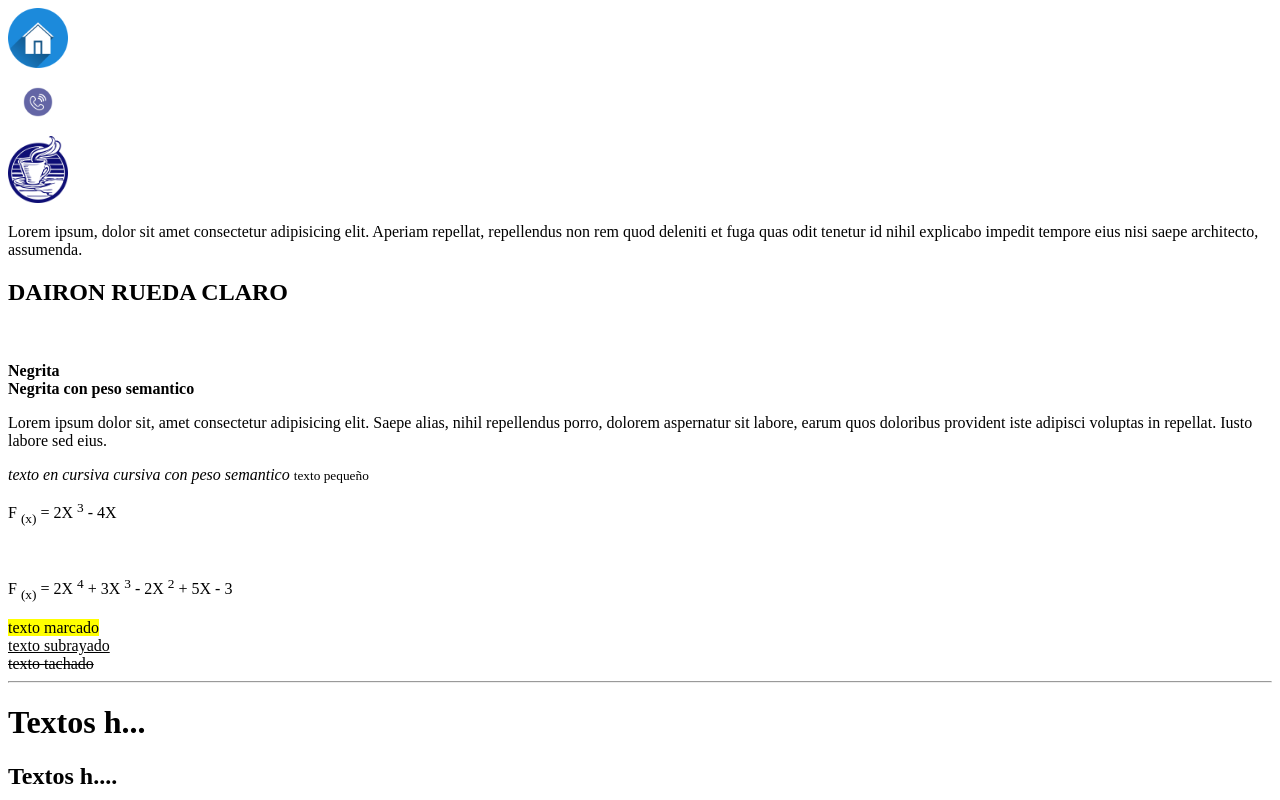
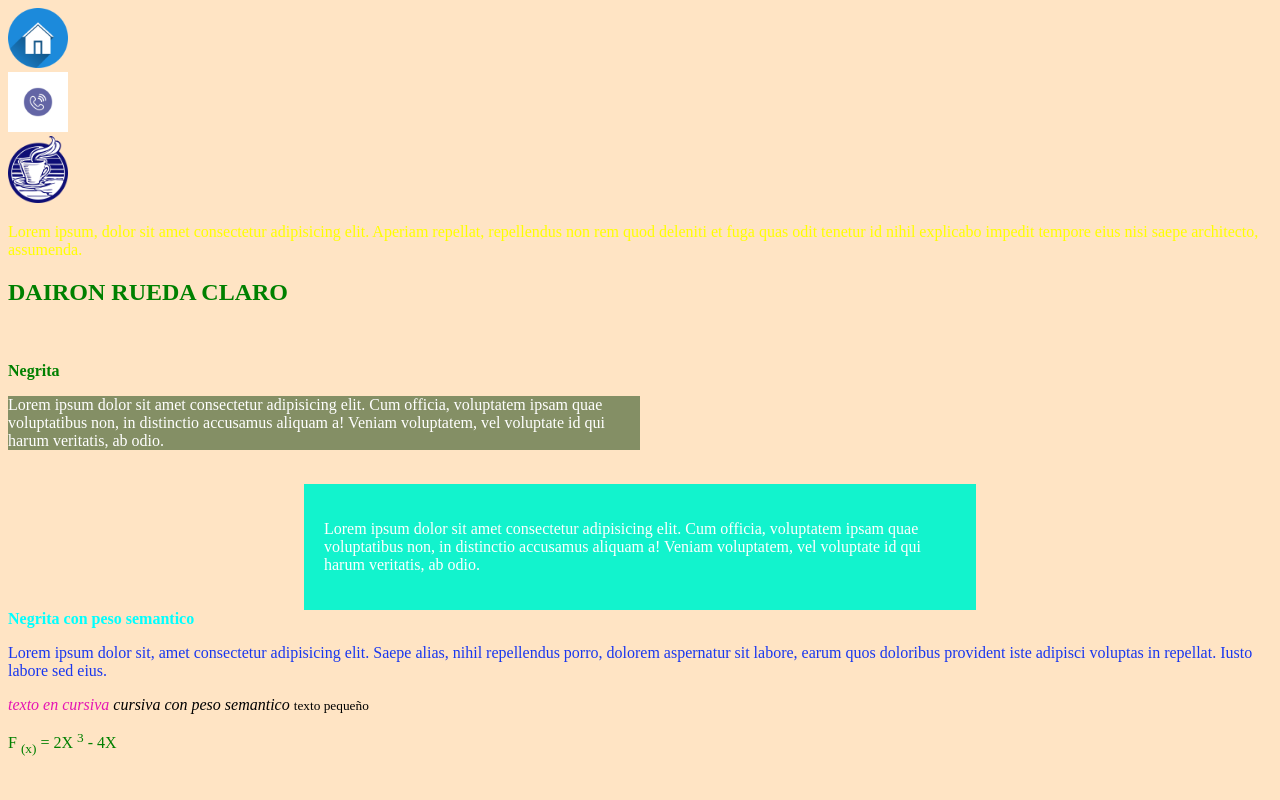
Before and after one commit to DaironRueda/miPrimerRepositorio, a plain HTML site: page index.html in a window 1280 px wide. Shown: the top 800 px of the page. Drawn offline with Linux system fonts and the light colour scheme.

Commit message:
Ultima actualizacion 05-03-2025

```diff
--- /dev/null
+++ b/css/style.css
@@ -0,0 +1,35 @@
+/* esto es un comentario de una o varias líneas */
+body{
+	background-color: bisque;
+}
+
+.hDiferente{
+
+	color: green;
+}
+.negritaSemantica{
+	color: aqua;
+}
+/*colores*/
+/*Nombre de colores*/
+
+/*Código Hexadecimal*/
+.pDairon{
+	color: #1937EF;
+}
+.colorRGB{
+	color: rgb(229, 21, 179);
+}
+
+.divRGBA{
+	width: 50%;
+	background-color: rgba(11, 60, 8, 0.5);
+}
+.divHSL{
+
+	width: 50%;
+	background-color: hsl(170, 90%, 51%);
+	padding: 20px;
+	margin-top: 50px;
+	margin:auto;
+}
--- a/index.html
+++ b/index.html
@@ -4,6 +4,17 @@
 	<meta charset="UTF-8">
 	<meta name="viewport" content="width=device-width, initial-scale=1.0">
 	<title>pagina principal</title>
+
+<!-- style embebido -->
+	<style>
+		p {
+			/*	aplicar colores al texto		*/
+			color:yellow ;
+		}
+	</style>
+
+<link rel="stylesheet" href="css/style.css">
+
 </head>
 <body>
 
@@ -32,31 +43,40 @@
 Lorem ipsum, dolor sit amet consectetur adipisicing elit. Aperiam repellat, repellendus non rem quod deleniti et fuga quas odit tenetur id nihil explicabo impedit tempore eius nisi saepe architecto, assumenda.
 </p>
 
-<h2>DAIRON RUEDA CLARO</h2>
+<h2 class="hDiferente">DAIRON RUEDA CLARO</h2>
 
 <br>
 
 <br>
 <!-- negrita sin peso semantico -->
 
-<b>Negrita</b>
+<b class="hDiferente">Negrita</b>
 
 <br>
 
-<strong>Negrita con peso semantico</strong>
-<p>
+<div class="divRGBA">
+	<p style="color: white;">Lorem ipsum dolor sit amet consectetur adipisicing elit. Cum officia, voluptatem ipsam quae voluptatibus non, in distinctio accusamus aliquam a! Veniam voluptatem, vel voluptate id qui harum veritatis, ab odio.</p>
+</div><br>
+
+<div class="divHSL">
+	<p style="color: white;">Lorem ipsum dolor sit amet consectetur adipisicing elit. Cum officia, voluptatem ipsam quae voluptatibus non, in distinctio accusamus aliquam a! Veniam voluptatem, vel voluptate id qui harum veritatis, ab odio.</p>
+</div>
+
+<strong class="negritaSemantica">Negrita con peso semantico</strong><br>
+
+<p class="pDairon">
 
 	Lorem ipsum dolor sit, amet consectetur adipisicing elit. Saepe alias, nihil repellendus porro, dolorem aspernatur sit labore, earum quos doloribus provident iste adipisci voluptas in repellat. Iusto labore sed eius.
 </p>
 
-<i>texto en cursiva </i>
+<i class="colorRGB">texto en cursiva </i>
 <em>cursiva con peso semantico </em>
 
 <!-- texto pequeño -->
 <small>texto pequeño</small>
 
 <!-- formula semnatica -->
-<p>F <sub>(x)</sub> = 2X <sup>3</sup> - 4X</p>
+<p class="hDiferente">F <sub>(x)</sub> = 2X <sup>3</sup> - 4X</p>
 
 <br>
 
@@ -166,13 +186,13 @@ Lorem ipsum, dolor sit amet consectetur adipisicing elit. Aperiam repellat, repe
 		<label for="">Formulario Estudiante Nuevo</label><br>
 
 		<label for="">ID</label><input type="number" placeholder= "Ingresar numero de identificación"
-		style="width: 50%">
+		style="width: 100%">
 		<br>
-		<label for="">Nombres:</label><input type="text" style ="width: 50%; background: #F9EBEA;" placeholder="Ingresar nombre">
+		<label for="">Nombres:</label><input type="text" style ="width: 100%; background: #F9EBEA;" placeholder="Ingresar nombre">
 
-		<label for="">Apellidos:</label><input type="text" style ="width: 50%; background: #F9EBEA;" placeholder="Ingresar Apellidos">
+		<label for="">Apellidos:</label><input type="text" style ="width: 100%; background: #F9EBEA;" placeholder="Ingresar Apellidos">
 
-		<label for="">Email:</label><input type="email" style ="width: 50%; background: #F9EBEA;" placeholder="Ingresar E-mail"> <br>
+		<label for="">Email:</label><input type="email" style ="width: 100%; background: #F9EBEA;" placeholder="Ingresar E-mail"> <br>
 
 		<label for="">Seleccione la ciudad</label>
 		<select name="" id="">
@@ -220,10 +240,9 @@ Lorem ipsum, dolor sit amet consectetur adipisicing elit. Aperiam repellat, repe
 
 	<br>
 
-
-
 </div>
 
-
+<!-- clase del miercoles  -->
+<!--  -->
 </body>
 </html>
```
